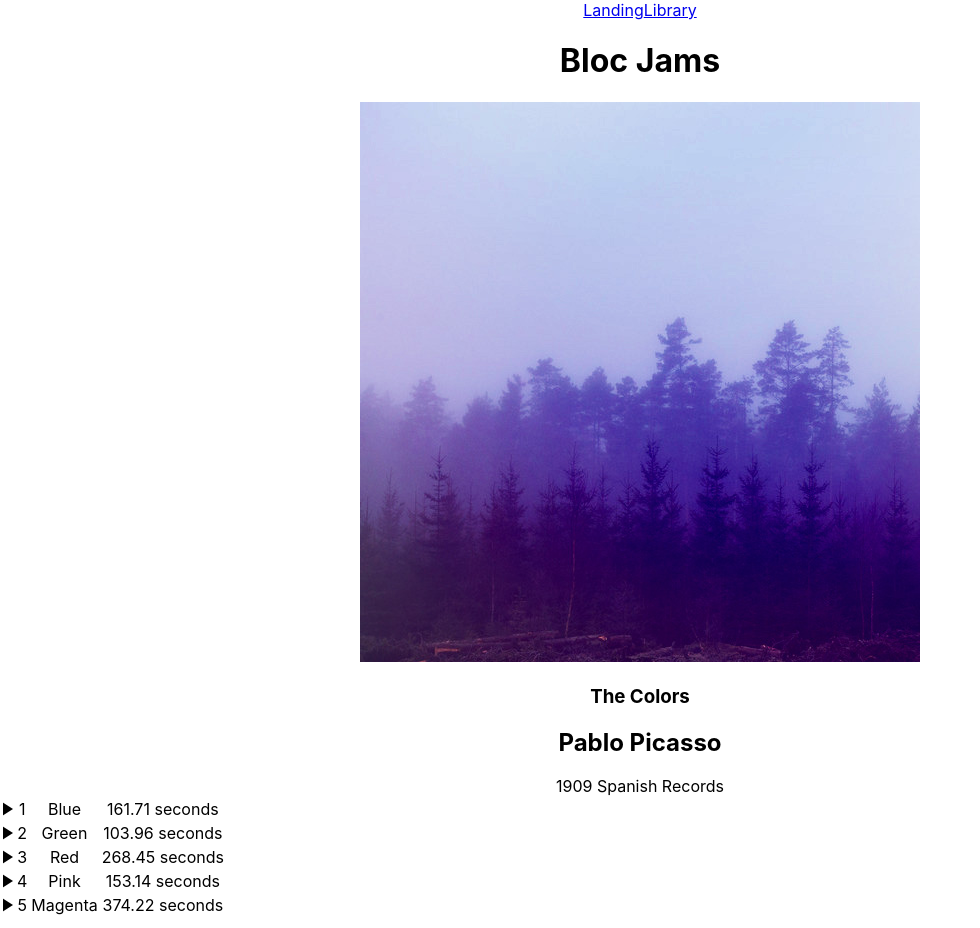
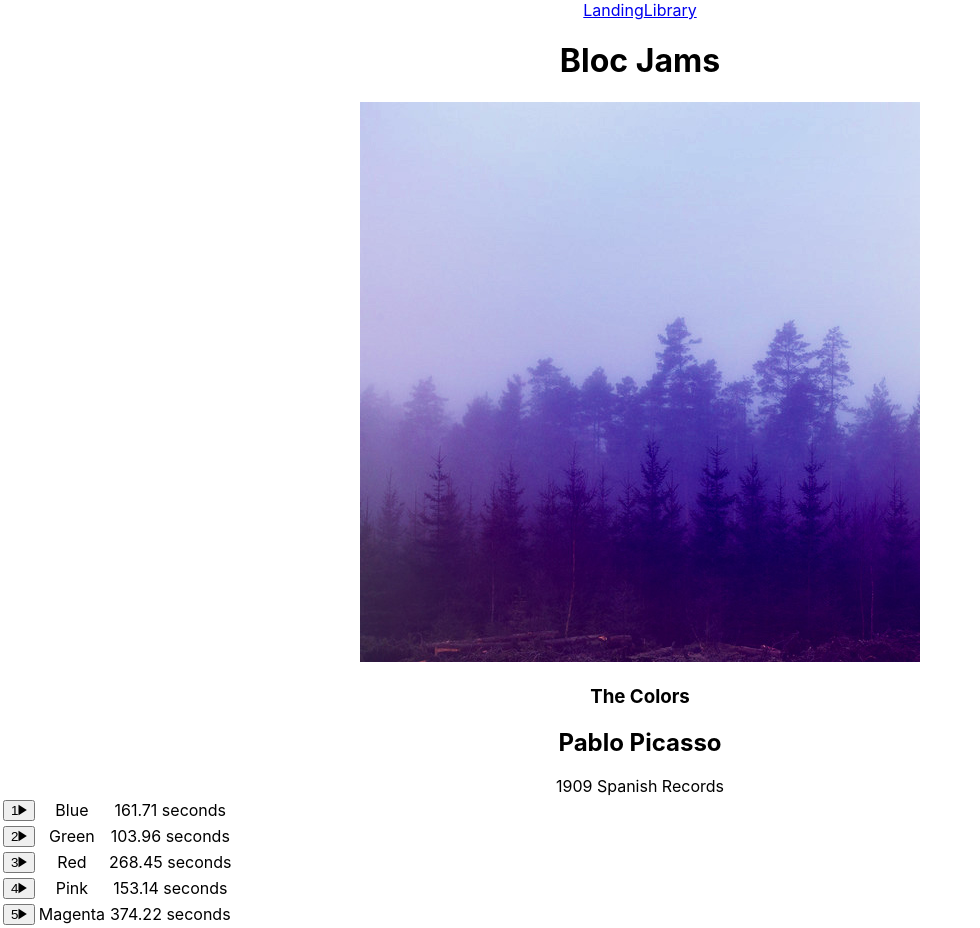
Before and after one commit to JaredMoats/bloc-jams-react, a React (Create React App) app: page /album/the-colors in a window 1280 px wide. Shown: the whole page, without its empty margins (0-980 px from the left). Built offline with nearby package versions, Linux system fonts and the light colour scheme.

Commit message:
Assignment 7: Attempt 4

```diff
--- a/src/components/Album.js
+++ b/src/components/Album.js
@@ -101,9 +101,11 @@ class Album extends Component {
                 key={ index }
                 onClick={ () => this.handleSongClick(song) }
                 >
-                  { this.playOrPauseIcon() }
                   <td>
-                    { index + 1 }
+                    <button>
+                      <span className="song-number">{index + 1}</span>
+                      <span className={ this.state.isPlaying ? "icon ion-md-pause" : "icon ion-md-play" }></span>
+                    </button>
                   </td>
                   <td>{ song.title }</td>
                   <td>{ song.duration } seconds</td>
```
